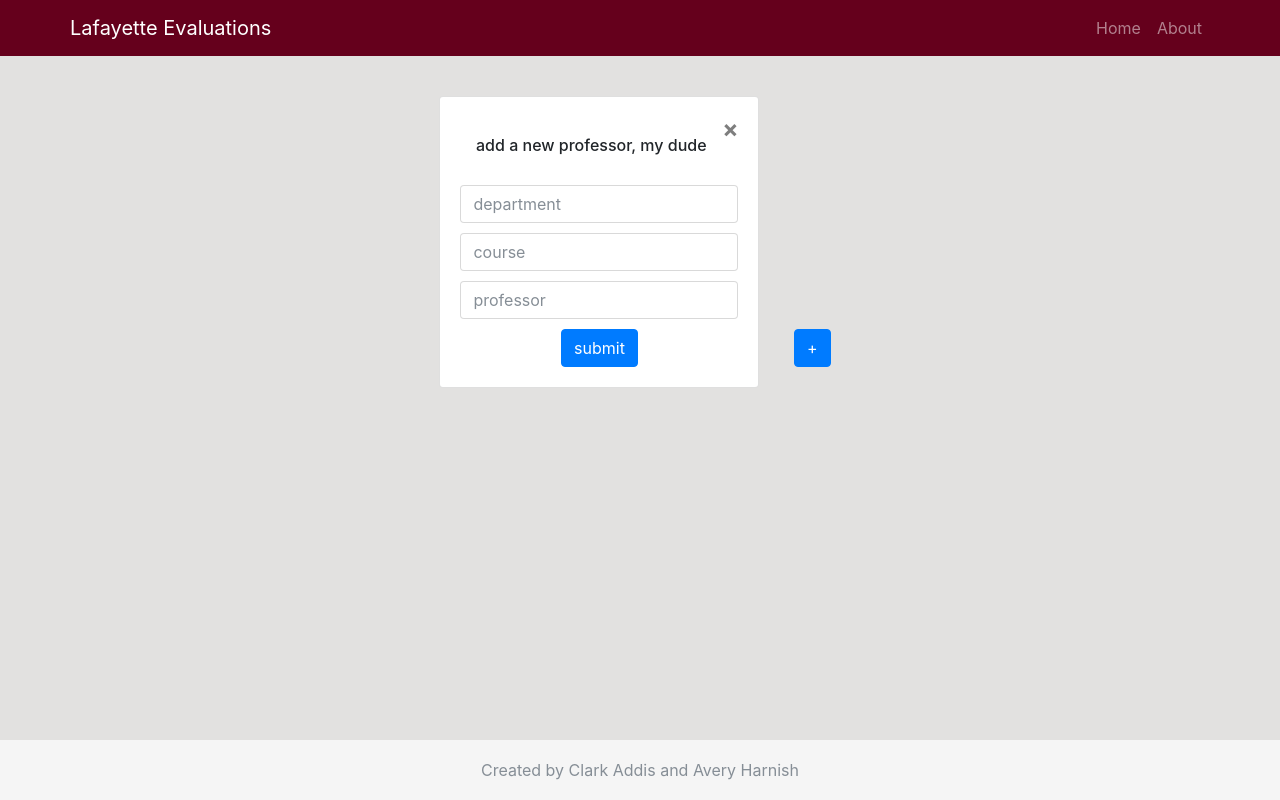
After one commit to catpotato/evals, a Flask app: page /compare in a window 1280 px wide. The commit adds this page. Run offline with Flask 2, Linux system fonts and the light colour scheme; some libraries are stand-ins or nearby versions.

Commit message:
added compare page with cards

```diff
--- a/routes.py
+++ b/routes.py
@@ -1,4 +1,4 @@
-from flask import Flask, render_template
+from flask import Flask, render_template, request
 from flaskext.markdown import Markdown
 
 app = Flask(__name__)
@@ -12,3 +12,7 @@
 def about():
 	content = open("README.md", "r").read()
 	return render_template('about.html', content=content)
+
+@app.route('/compare')
+def compare():
+	return render_template('compare.html')
--- /dev/null
+++ b/static/css/compare.css
@@ -0,0 +1,23 @@
+
+button{
+  background: white;
+
+}
+#plus-button{
+    margin: 0px 20px;
+}
+/*because for some reason bootstrap ain't working*/
+button:hover{
+  cursor: pointer;
+}
+
+input{
+  margin: 10px 0px;
+}
+h6{
+  padding: 20px 0px;
+}
+
+.card{
+  margin: 10px;
+}
--- /dev/null
+++ b/static/js/compare.js
@@ -0,0 +1,16 @@
+$(function(){
+
+  $('#plus-button').click(function(){
+    $('.card').first().clone().insertBefore(this)
+
+    $('.close').click(function(){
+      console.log('clicky')
+      $(this).parent().parent().remove()
+    })
+
+  })
+
+
+
+
+})
--- /dev/null
+++ b/templates/compare.html
@@ -0,0 +1,30 @@
+{% extends "layout.html" %}
+{% block conditional_js %}
+<script src = "{{ url_for('static', filename='js/compare.js') }}"></script>
+
+{% endblock %}
+{% block conditional_css %}
+<link rel="stylesheet" href="{{ url_for('static', filename='css/compare.css') }}" >
+{% endblock %}
+
+{% block main %}
+<main class="text-center">
+
+  <div class="card" style="width: 20rem;">
+    <div class="card-body">
+      <button type="button" class="close" aria-label="Close">
+        <span aria-hidden="true">&times;</span>
+      </button>
+
+      <h6> add a new professor, my dude </h6>
+      <input type="text" class="form-control" placeholder = "department">
+      <input type="text" class="form-control" placeholder = "course">
+      <input type="text" class="form-control" placeholder = "professor">
+      <button type="button" class="btn btn-primary" id="submit">submit</button>
+    </div>
+  </div>
+
+  <button type="button" class="btn btn-primary" id="plus-button">+</button>
+
+</main>
+{% endblock %}
--- a/templates/layout.html
+++ b/templates/layout.html
@@ -8,15 +8,16 @@
 		<link rel="shortcut icon" href="{{ url_for('static', filename='images/favicon.ico') }}">
 		<title>{% block title %}Lafayette Evaluations{% endblock %}</title>
 		<script src = "//ajax.googleapis.com/ajax/libs/jquery/1.9.1/jquery.min.js"></script>
-    	<link rel="stylesheet" href="https://maxcdn.bootstrapcdn.com/bootstrap/4.0.0-beta/css/bootstrap.min.css" integrity="sha384-/Y6pD6FV/Vv2HJnA6t+vslU6fwYXjCFtcEpHbNJ0lyAFsXTsjBbfaDjzALeQsN6M" crossorigin="anonymous">
+    <link rel="stylesheet" href="https://maxcdn.bootstrapcdn.com/bootstrap/4.0.0-beta/css/bootstrap.min.css" integrity="sha384-/Y6pD6FV/Vv2HJnA6t+vslU6fwYXjCFtcEpHbNJ0lyAFsXTsjBbfaDjzALeQsN6M" crossorigin="anonymous">
 
 		<!-- google's jquery -->
 		<script type=text/javascript>
   			$SCRIPT_ROOT = {{ request.script_root|tojson|safe }};
-  			{% block conditional_js %}
-			{% endblock %}
+
   			//give global varibale for root of application
 		</script>
+		{% block conditional_js %}
+		{% endblock %}
 		<link rel="stylesheet" type="text/css" href="{{ url_for('static', filename = 'css/main.css') }}">
 		{% block conditional_css %}
 		{% endblock %}
```
